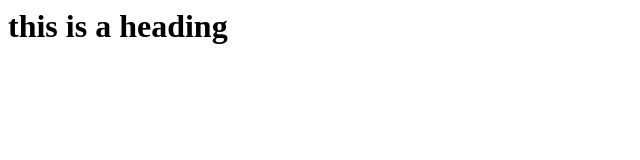
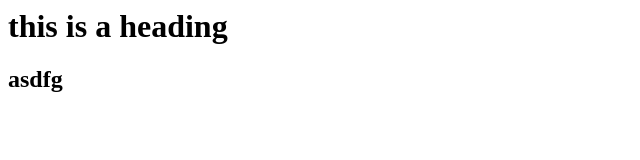
Before and after one commit to salman-faris00/project, a plain HTML site: page index.html in a window 1280 px wide. Shown: the full height of the page, 0-640 px from the left. Drawn offline with Linux system fonts and the light colour scheme.

Commit message:
h2 added

```diff
--- a/index.html
+++ b/index.html
@@ -1 +1,2 @@
 <h1>this is a heading</h1>
+<h2>asdfg</h2>
```
